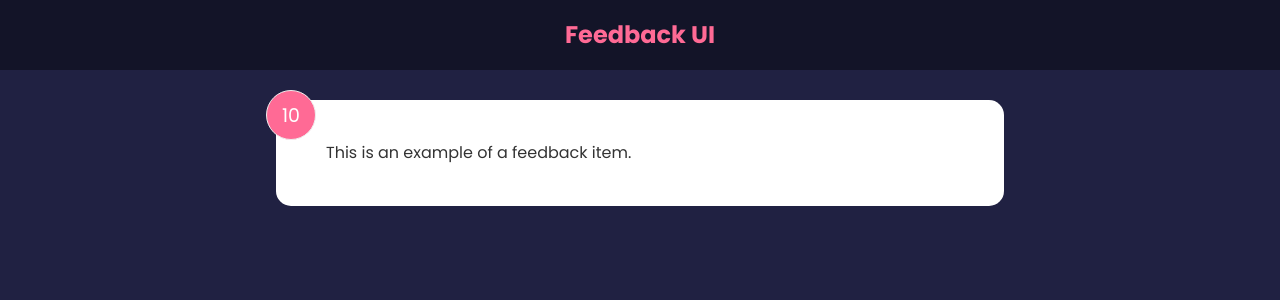
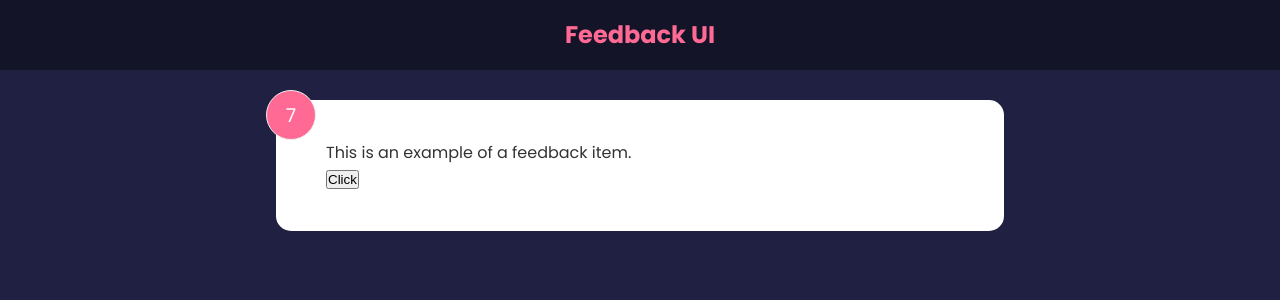
Before and after one commit to Balint90/React-learning, a React (Create React App) app: page / in a window 1280 px wide. Shown: the top 300 px of the page. Built offline with nearby package versions, Linux system fonts and the light colour scheme.

Commit message:
Add useState

```diff
--- a/src/components/FeedbackItem.jsx
+++ b/src/components/FeedbackItem.jsx
@@ -1,10 +1,18 @@
+import {useState} from 'react'
+
 function FeedbackItem() {
+    const [rating, setRating] = useState(7)
+    const [text, setText] = useState("This is an example of a feedback item.")
+
+    const handleClick = () => {
+        setRating((prev) => { return prev + 1 })
+    }
+
     return (
     <div className="card">
-        <div className="num-display">10</div>
-        <div className="text-display">
-            This is an example of a feedback item.
-        </div>
+        <div className="num-display">{rating}</div>
+        <div className="text-display">{text}</div>
+        <button onClick={handleClick}>Click</button>
     </div>
     )}
 
```
